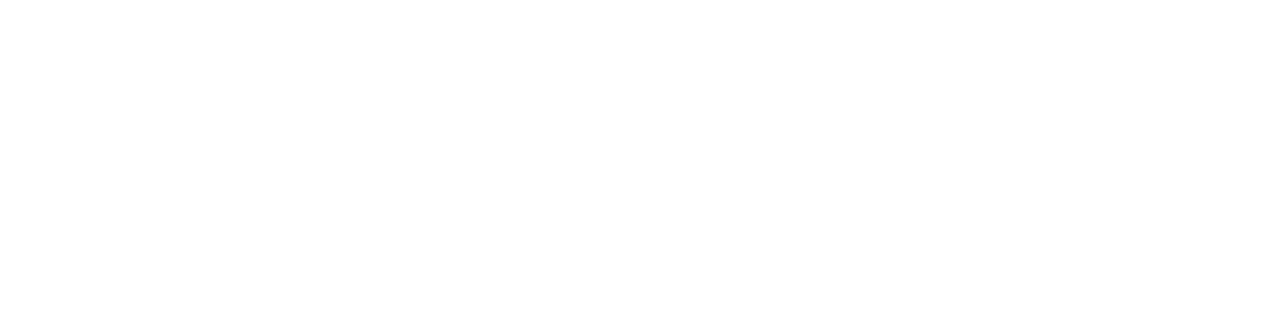
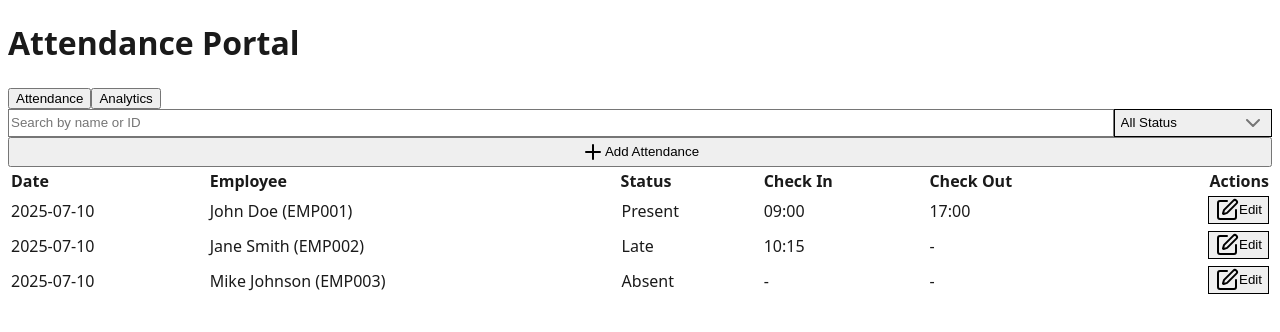
Before and after one commit to Antonypoulraj/demo-app-e, a Next.js app: page /attendanceportal in a window 1280 px wide. Shown: the top 332 px of the page. Built offline with nearby package versions, Linux system fonts and the light colour scheme.

Commit message:
Update AttendancePortal with working tabs, charts, and filtering

```diff
--- a/pages/attendanceportal.tsx
+++ b/pages/attendanceportal.tsx
@@ -4,16 +4,6 @@
 import { useRouter } from "next/router";
 import { useAuth } from "../contexts/AuthContext";
 import { Button } from "../components/ui/button";
-import { Card, CardContent, CardHeader, CardTitle } from "../components/ui/card";
-import { Input } from "../components/ui/input";
-import { Label } from "../components/ui/label";
-import {
-  Select,
-  SelectContent,
-  SelectItem,
-  SelectTrigger,
-  SelectValue,
-} from "../components/ui/select";
 import {
   Table,
   TableBody,
@@ -23,28 +13,23 @@
   TableRow,
 } from "../components/ui/table";
 import { Tabs, TabsContent, TabsList, TabsTrigger } from "../components/ui/tabs";
+import { Input } from "../components/ui/input";
+import {
+  Select,
+  SelectTrigger,
+  SelectValue,
+  SelectContent,
+  SelectItem,
+} from "../components/ui/select";
 import {
   Dialog,
   DialogContent,
+  DialogTrigger,
   DialogHeader,
   DialogTitle,
-  DialogTrigger,
 } from "../components/ui/dialog";
 import { Badge } from "../components/ui/badge";
-import {
-  ArrowLeft,
-  Plus,
-  Edit,
-  Trash2,
-  Search,
-  BarChart3,
-  X,
-  Clock,
-  CheckCircle,
-  AlertCircle,
-  Calendar,
-  Upload,
-} from "lucide-react";
+import { Upload, Plus, Edit, Trash2, Search, Calendar } from "lucide-react";
 import { useToast } from "../hooks/use-toast";
 import {
   BarChart,
@@ -88,22 +73,37 @@
   const { toast } = useToast();
 
   const tabParam = typeof router.query.tab === "string" ? router.query.tab : "";
+  const [activeTab, setActiveTab] = useState(tabParam || "attendance");
   const [searchTerm, setSearchTerm] = useState("");
   const [selectedStatus, setSelectedStatus] = useState("all");
-  const [isLeaveDialogOpen, setIsLeaveDialogOpen] = useState(false);
-  const [activeTab, setActiveTab] = useState(tabParam || "attendance");
 
-  const [leaveFormData, setLeaveFormData] = useState({
-    employeeName: "",
-    employeeId: "",
-    leaveType: "",
-    startDate: "",
-    endDate: "",
-    reason: "",
-    managerEmail: "",
-  });
+  const [attendanceRecords, setAttendanceRecords] = useState<AttendanceRecord[]>([
+    {
+      id: "1",
+      employeeName: "John Doe",
+      employeeId: "EMP001",
+      date: "2025-07-10",
+      status: "Present",
+      checkIn: "09:00",
+      checkOut: "17:00",
+    },
+    {
+      id: "2",
+      employeeName: "Jane Smith",
+      employeeId: "EMP002",
+      date: "2025-07-10",
+      status: "Late",
+      checkIn: "10:15",
+    },
+    {
+      id: "3",
+      employeeName: "Mike Johnson",
+      employeeId: "EMP003",
+      date: "2025-07-10",
+      status: "Absent",
+    },
+  ]);
 
-  const [attendanceRecords, setAttendanceRecords] = useState<AttendanceRecord[]>([]);
   const [leaveRequests, setLeaveRequests] = useState<LeaveRequest[]>([]);
 
   useEffect(() => {
@@ -126,18 +126,15 @@
     { day: "Fri", present: 87, absent: 13 },
   ];
 
-  const statusOptions = ["Present", "Absent", "Late", "Half Day"];
-  const leaveTypes = [
-    "Sick Leave",
-    "Annual Leave",
-    "Emergency Leave",
-    "Maternity Leave",
-    "Paternity Leave",
-  ];
+  const filteredRecords = attendanceRecords.filter(record => {
+    const matchesSearch =
+      record.employeeName.toLowerCase().includes(searchTerm.toLowerCase()) ||
+      record.employeeId.toLowerCase().includes(searchTerm.toLowerCase());
 
-  const navigateTo = (path: string) => {
-    router.push(path);
-  };
+    const matchesStatus = selectedStatus === "all" || record.status === selectedStatus;
+
+    return matchesSearch && matchesStatus;
+  });
 
   const handleEdit = (record: AttendanceRecord) => {
     const params = new URLSearchParams({ edit: "true", id: record.id });
@@ -145,10 +142,120 @@
   };
 
   return (
-    <div className="min-h-screen bg-gray-50">
-      {/* You can continue building out your UI using the logic/data defined above */}
-      {/* Tabs UI (attendance, leave requests, analytics) can be rendered using `activeTab` */}
-      {/* Use filtered attendanceRecords and leaveRequests for rendering respective tables */}
+    <div className="min-h-screen bg-gray-50 px-4 py-6">
+      <h1 className="text-2xl font-bold mb-4">Attendance Portal</h1>
+
+      <Tabs value={activeTab} onValueChange={setActiveTab}>
+        <TabsList className="mb-4">
+          <TabsTrigger value="attendance">Attendance</TabsTrigger>
+          <TabsTrigger value="analytics">Analytics</TabsTrigger>
+        </TabsList>
+
+        <TabsContent value="attendance">
+          <div className="flex flex-col md:flex-row md:items-center md:justify-between gap-4 mb-4">
+            <div className="flex gap-2 w-full md:w-1/2">
+              <Input
+                placeholder="Search by name or ID"
+                value={searchTerm}
+                onChange={e => setSearchTerm(e.target.value)}
+              />
+              <Select value={selectedStatus} onValueChange={setSelectedStatus}>
+                <SelectTrigger className="w-[180px]">
+                  <SelectValue placeholder="Filter Status" />
+                </SelectTrigger>
+                <SelectContent>
+                  <SelectItem value="all">All Status</SelectItem>
+                  <SelectItem value="Present">Present</SelectItem>
+                  <SelectItem value="Absent">Absent</SelectItem>
+                  <SelectItem value="Late">Late</SelectItem>
+                  <SelectItem value="Half Day">Half Day</SelectItem>
+                </SelectContent>
+              </Select>
+            </div>
+            <Button onClick={() => router.push("/attendance/add")} className="w-full md:w-auto">
+              <Plus className="mr-2 h-4 w-4" />
+              Add Attendance
+            </Button>
+          </div>
+
+          <Table>
+            <TableHeader>
+              <TableRow>
+                <TableHead>Date</TableHead>
+                <TableHead>Employee</TableHead>
+                <TableHead>Status</TableHead>
+                <TableHead>Check In</TableHead>
+                <TableHead>Check Out</TableHead>
+                <TableHead className="text-right">Actions</TableHead>
+              </TableRow>
+            </TableHeader>
+            <TableBody>
+              {filteredRecords.map(record => (
+                <TableRow key={record.id}>
+                  <TableCell>{record.date}</TableCell>
+                  <TableCell>
+                    {record.employeeName} ({record.employeeId})
+                  </TableCell>
+                  <TableCell>
+                    <Badge
+                      variant={
+                        record.status === "Present"
+                          ? "default"
+                          : record.status === "Late"
+                            ? "secondary"
+                            : "destructive"
+                      }
+                    >
+                      {record.status}
+                    </Badge>
+                  </TableCell>
+                  <TableCell>{record.checkIn || "-"}</TableCell>
+                  <TableCell>{record.checkOut || "-"}</TableCell>
+                  <TableCell className="text-right">
+                    <Button variant="outline" size="sm" onClick={() => handleEdit(record)}>
+                      <Edit className="w-4 h-4 mr-1" />
+                      Edit
+                    </Button>
+                  </TableCell>
+                </TableRow>
+              ))}
+            </TableBody>
+          </Table>
+        </TabsContent>
+
+        <TabsContent value="analytics">
+          <div className="grid grid-cols-1 lg:grid-cols-2 gap-6">
+            <div className="bg-white rounded-lg shadow-md p-4">
+              <h3 className="text-lg font-semibold mb-2">Attendance Summary</h3>
+              <ResponsiveContainer width="100%" height={300}>
+                <BarChart data={attendanceData}>
+                  <CartesianGrid strokeDasharray="3 3" />
+                  <XAxis dataKey="name" />
+                  <YAxis />
+                  <Tooltip />
+                  <Legend />
+                  <Bar dataKey="percentage" fill="#4F46E5" />
+                </BarChart>
+              </ResponsiveContainer>
+            </div>
+
+            <div className="bg-white rounded-lg shadow-md p-4">
+              <h3 className="text-lg font-semibold mb-2">Weekly Trend</h3>
+              <ResponsiveContainer width="100%" height={300}>
+                <LineChart data={weeklyTrendData}>
+                  <CartesianGrid strokeDasharray="3 3" />
+                  <XAxis dataKey="day" />
+                  <YAxis />
+                  <Tooltip />
+                  <Legend />
+                  <Line type="monotone" dataKey="present" stroke="#22C55E" />
+                  <Line type="monotone" dataKey="absent" stroke="#EF4444" />
+                </LineChart>
+              </ResponsiveContainer>
+            </div>
+          </div>
+        </TabsContent>
+      </Tabs>
     </div>
   );
 };
```
